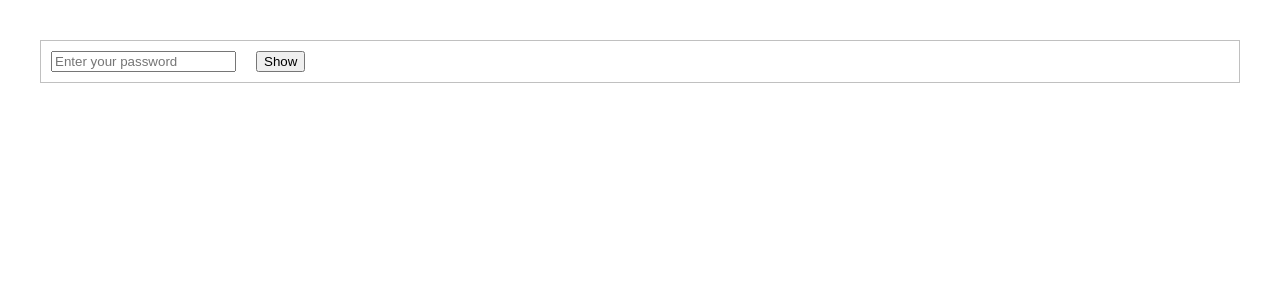
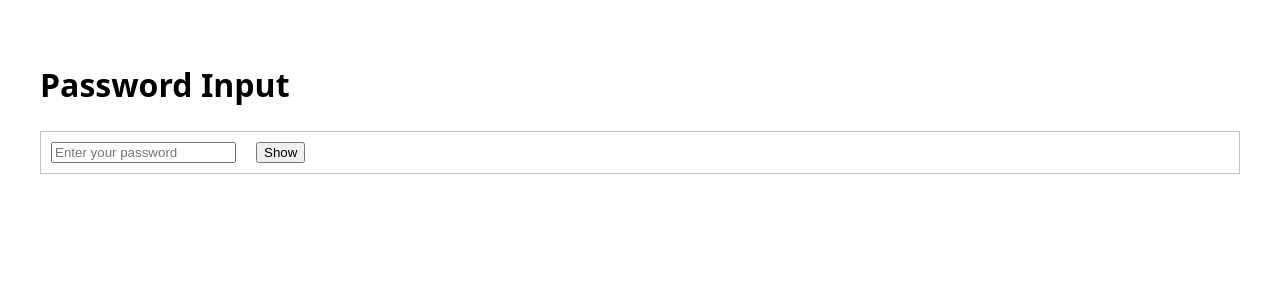
Before and after one commit to devSJ05/ReactMachineCodeInterivew, a React (Vite) app in the folder react-machine-code-prep/: page / in a window 1280 px wide. Shown: the top 300 px of the page. Built offline with nearby package versions, Linux system fonts and the light colour scheme.

Commit message:
feat: added header to the component

```diff
--- a/react-machine-code-prep/src/components/PasswordInput/PasswordInput.tsx
+++ b/react-machine-code-prep/src/components/PasswordInput/PasswordInput.tsx
@@ -9,6 +9,8 @@ const PasswordInput = () => {
   const [showPassword, setShowPassword] = useState(false);
 
   return (
+    <>
+      <h1>Password Input</h1>
       <div className='container'>
         <input
           type={showPassword ? 'text' : 'password'}
@@ -23,6 +25,7 @@ const PasswordInput = () => {
           {showPassword ? 'Hide' : 'Show'}
         </button>
       </div>
+    </>
   );
 };
 
```
Lines whose indentation alone changed are shown as unchanged.
